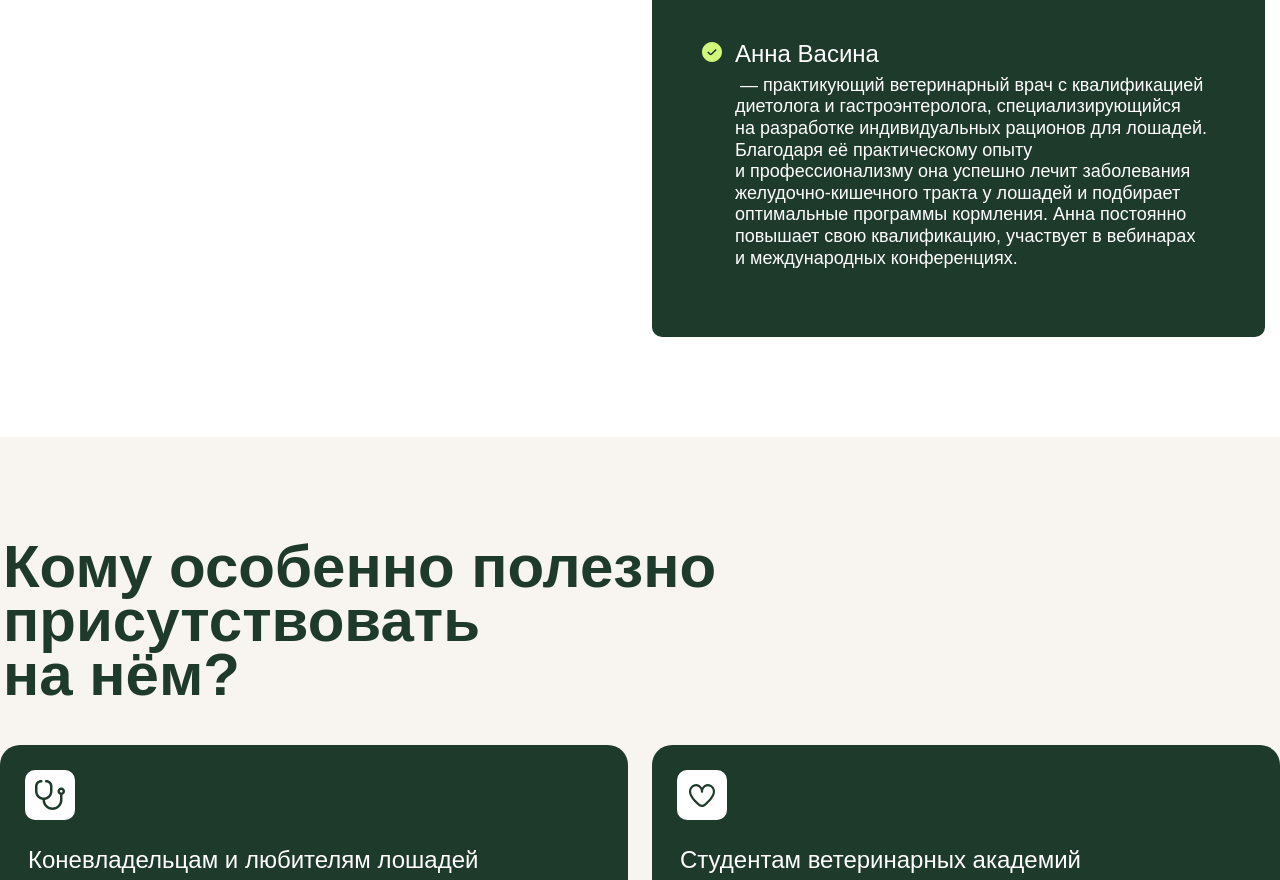
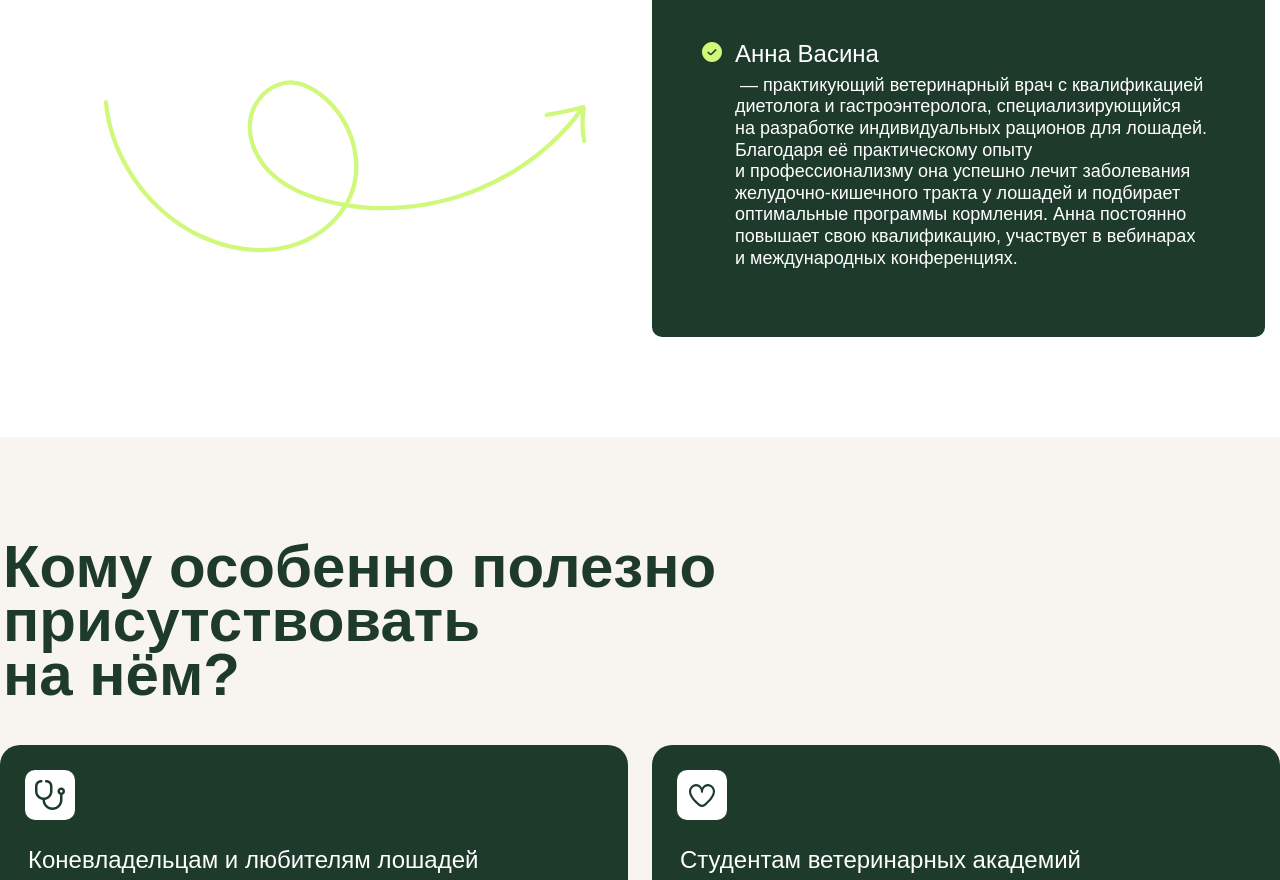
Before and after one commit to vitebskiy/Horse-corses, a plain HTML site: page index.html in a window 1280 px wide. Shown: the part 1113-1993 px from the top of the page. Drawn offline with Linux system fonts and the light colour scheme; the site is published under a folder, as on GitHub Pages, so addresses that start at the root find nothing.

Commit message:
fix arroy

```diff
--- a/css/main.css
+++ b/css/main.css
@@ -358,7 +358,7 @@ a {
   top: 60%;
   width: 485px;
   height: 178px;
-  background-image: url("/img/svg/arrow.svg");
+  background-image: url("../img/svg/arrow.svg");
   background-size: contain;
   background-repeat: no-repeat;
 }
```
